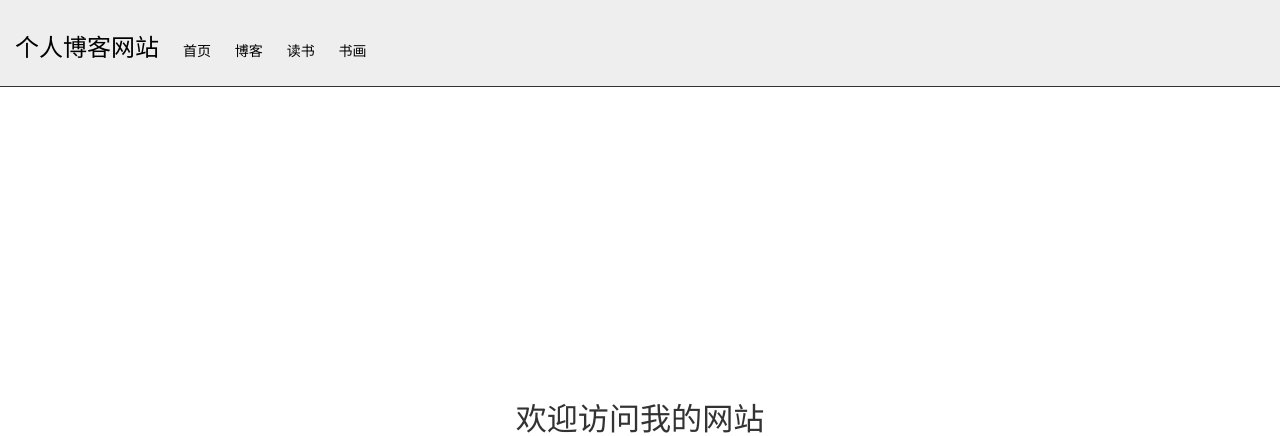
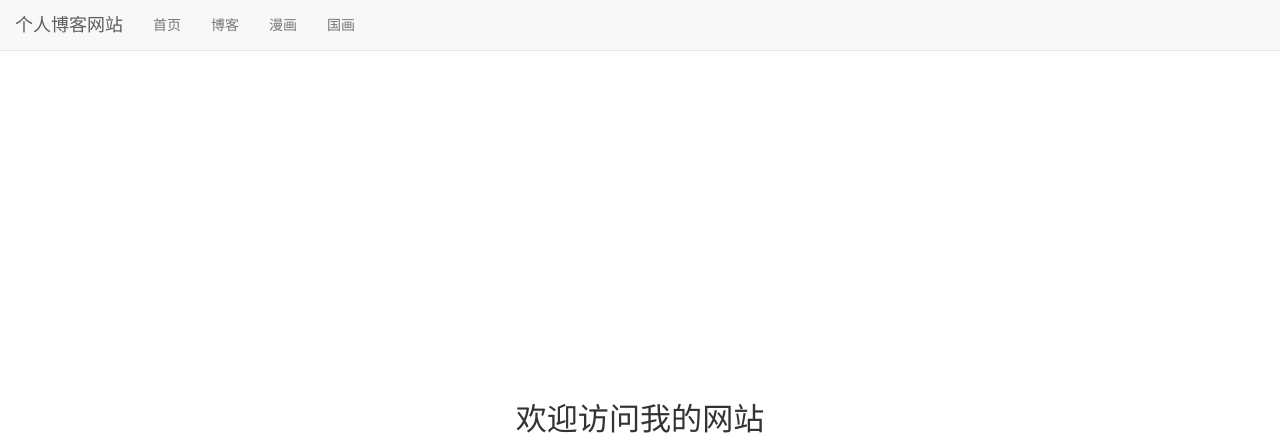
Before and after one commit to Zhanglianshen2018/mysite, a Django app: page / in a window 1280 px wide. Shown: the top 436 px of the page. Run offline with Django 3.2, Linux system fonts and the light colour scheme; some libraries are stand-ins or nearby versions.

Commit message:
第五次同步文件

```diff
--- a/templates/base.html
+++ b/templates/base.html
@@ -10,13 +10,42 @@
 	<!--link rel="stylesheet" type="text/css" href="/static/css/base.css"/-->
 	<link rel="stylesheet" type="text/css" href="{% static 'css/base.css' %}"/>
 	<link rel="stylesheet" type="text/css" href="{%static 'bootstrap-3.3.7/css/bootstrap.min.css'%}"/>
-	<script type="text/javascript" src="{%static 'bootstrap-3.3.7/js/bootstrap.min.js'%}">
-	</script>
+
 	{% block header_extends %} {% endblock %}
 
 </head>
 <body>
-    <div class='nav'>
+    <div class="navbar navbar-default navbar-fixed-top" role="navigation">
+        <div class="container-fluid">
+            <div class="navbar-header">
+                <a class="navbar-brand" href="{% url 'home' %}">个人博客网站</a>
+                <button class="navbar-toggle collapsed" data-toggle="collapse" data-target="#navbar-collapse">
+                    <span class="icon-bar"></span>
+                    <span class="icon-bar"></span>
+                    <span class="icon-bar"></span>
+                </button>
+            </div>
+            <div id="navbar-collapse" class="collapse navbar-collapse">
+                <ul class="nav navbar-nav">
+                    <li class="{% block nav_home_active %}{% endblock %}">
+                        <a href="{% url 'home' %}">首页</a>
+                    </li>
+                    <li class="{% block nav_blog_active %}{% endblock %}">
+                        <a href="{% url 'blog_list' %}">博客</a>
+                    </li>
+
+					<li class="{% block nav_cartoon_active %}{% endblock %}">
+					    <a href="{% url 'blog_list' %}">漫画</a>
+					</li>
+
+					<li class="{% block nav_chinesePainting_active %}{% endblock %}">
+					    <a href="{% url 'blog_list' %}">国画</a>
+					</li>
+                </ul>
+            </div>
+        </div>
+    </div>
+	<!--div class='nav'>
         <a class='logo' href="{% url 'home' %}">
             <h3>个人博客网站</h3>
         </a>
@@ -24,7 +53,15 @@
         <a href="{% url 'blog_list' %}">博客</a>
         <a href="{% url 'blog_list' %}">读书</a>
         <a href="{% url 'blog_list' %}">书画</a>
-    </div>
+    </div-->
+
+
     {% block content %}{% endblock %}
+
+	<script type="text/javascript" src="{%static 'bootstrap-3.3.7/js/jquery-1.12.4.min.js'%}">
+	</script>
+
+	<script type="text/javascript" src="{%static 'bootstrap-3.3.7/js/bootstrap.min.js'%}">
+	</script>
 </body>
 </html>
```
